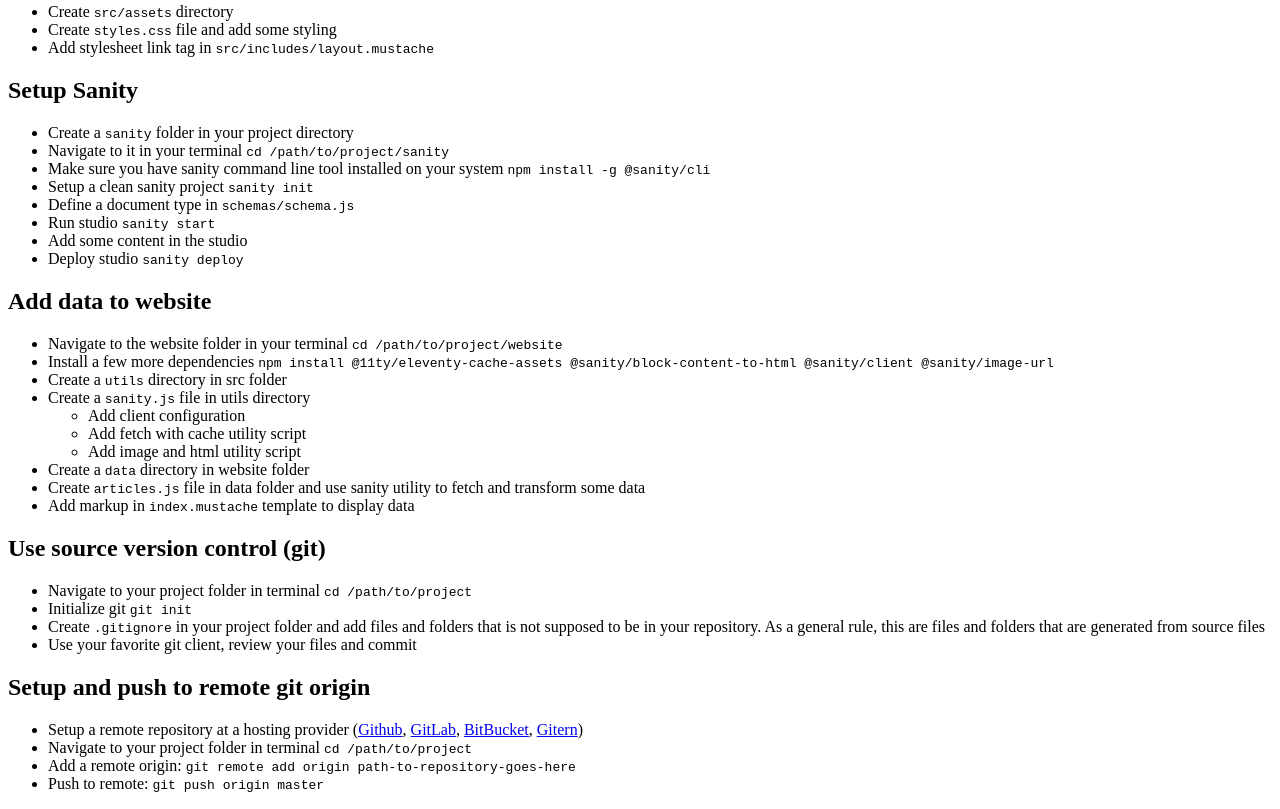
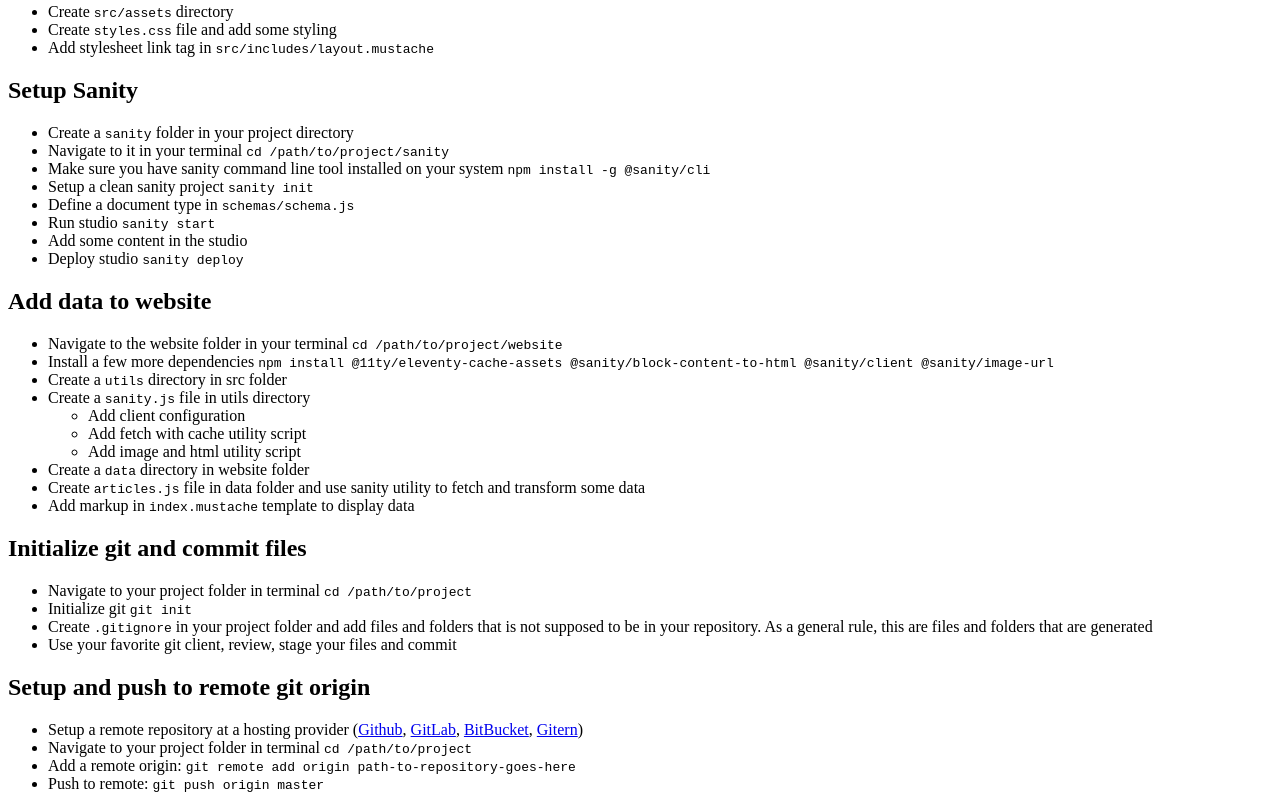
Before and after one commit to internetfriendsforever/web-starter, an Eleventy site: page steps.md in a window 1280 px wide. Shown: the part 822-1631 px from the top of the page. Built offline with nearby package versions, Linux system fonts and the light colour scheme; Eleventy itself is replaced by a stand-in of ours; files that its build step writes are made by us from their sources.

Commit message:
Tweak steps source control section

```diff
--- a/steps.md
+++ b/steps.md
@@ -60,11 +60,11 @@ These instructions are general steps on how to reproduce the example website. It
 - Create `articles.js` file in data folder and use sanity utility to fetch and transform some data
 - Add markup in `index.mustache` template to display data
 
-## Use source version control (git)
+## Initialize git and commit files
 - Navigate to your project folder in terminal `cd /path/to/project`
 - Initialize git `git init`
-- Create `.gitignore` in your project folder and add files and folders that is not supposed to be in your repository. As a general rule, this are files and folders that are generated from source files
-- Use your favorite git client, review your files and commit
+- Create `.gitignore` in your project folder and add files and folders that is not supposed to be in your repository. As a general rule, this are files and folders that are generated
+- Use your favorite git client, review, stage your files and commit
 
 ## Setup and push to remote git origin
 - Setup a remote repository at a hosting provider ([Github](https://github.com/), [GitLab](https://gitlab.com/), [BitBucket](https://bitbucket.org/), [Gitern](https://gitern.com/))
```
